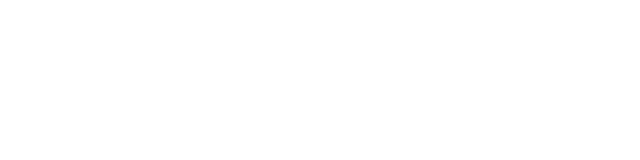
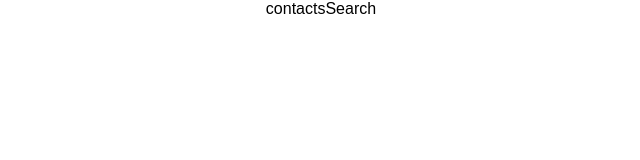
Before and after one commit to AlexMilweb/js-practice, a React (Create React App) app: page /contacts-search in a window 1280 px wide. Shown: the top 160 px of the page, without its empty margins (319-959 px from the left). Built offline with nearby package versions, Linux system fonts and the light colour scheme.

Commit message:
Подключение роутера, создание пустых страниц Main и ContactsSearch

```diff
--- a/package.json
+++ b/package.json
@@ -6,6 +6,7 @@
     "react": "^16.2.0",
     "react-bootstrap": "^0.32.1",
     "react-dom": "^16.2.0",
+    "react-router-dom": "^4.2.2",
     "react-scripts": "1.1.0"
   },
   "scripts": {
--- a/src/components/App/App.js
+++ b/src/components/App/App.js
@@ -1,12 +1,19 @@
 import React, { PureComponent } from 'react';
 import './App.css';
+import { BrowserRouter as Router, Route } from 'react-router-dom';
+
+import ContactsSearch from '../../pages/ContactsSearch/ContactsSearch';
+import Main from '../../pages/Main/Main';
 
 export default class App extends PureComponent {
   render() {
     return (
-      <div className="App">
-
-      </div>
+      <Router>
+        <div className="App">
+          <Route exact path='/' component={Main} />
+          <Route path='/contacts-search/' component={ContactsSearch} />
+        </div>
+      </Router>
     );
   }
 }
--- /dev/null
+++ b/src/pages/ContactsSearch/ContactsSearch.js
@@ -0,0 +1,11 @@
+import React, { PureComponent } from 'react';
+
+export default class ContactsSearch extends PureComponent {
+    render() {
+        return (
+            <div>
+                contactsSearch
+            </div>
+        );
+    }
+}
--- /dev/null
+++ b/src/pages/Main/Main.js
@@ -0,0 +1,11 @@
+import React, { PureComponent } from 'react';
+
+export default class Main extends PureComponent {
+    render() {
+        return (
+            <div>
+                main page
+            </div>
+        );
+    }
+}
```
Also changed, not shown: 1 other file (tests, documents, lock files or other folders).
